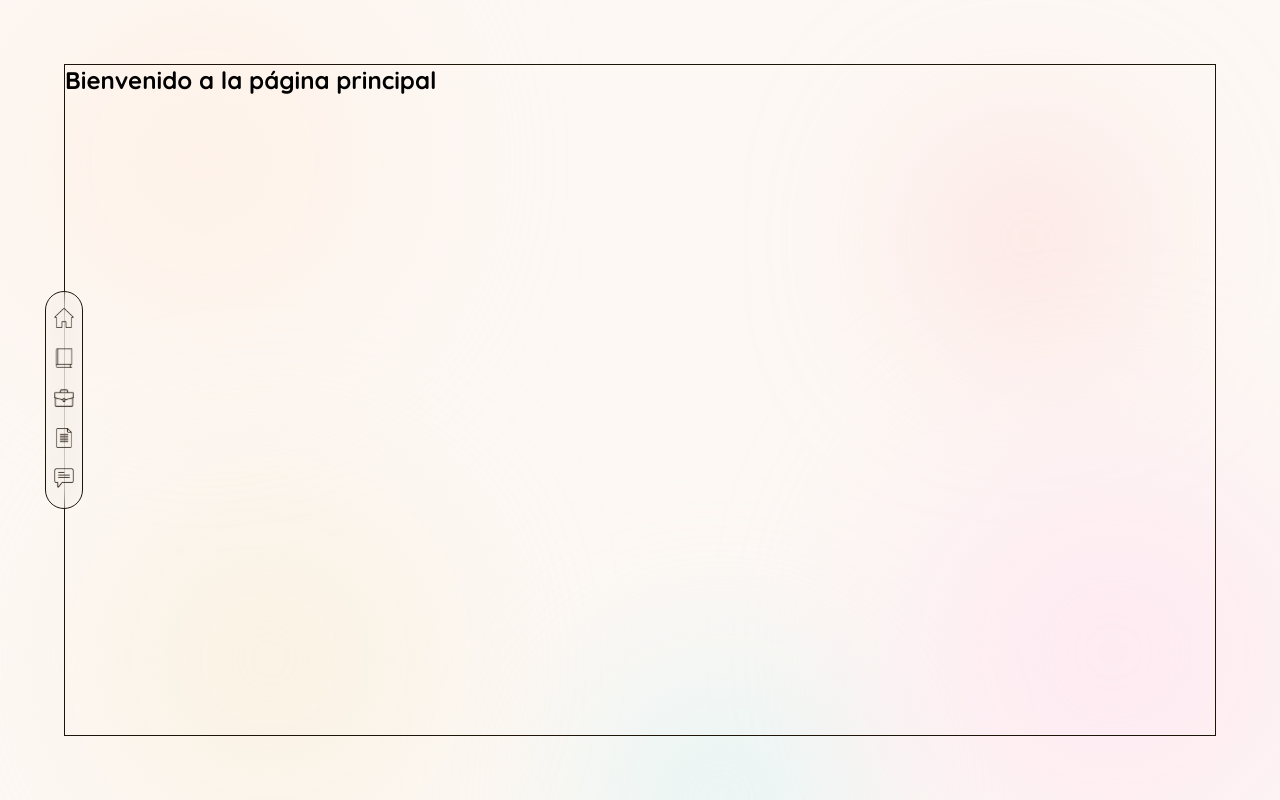
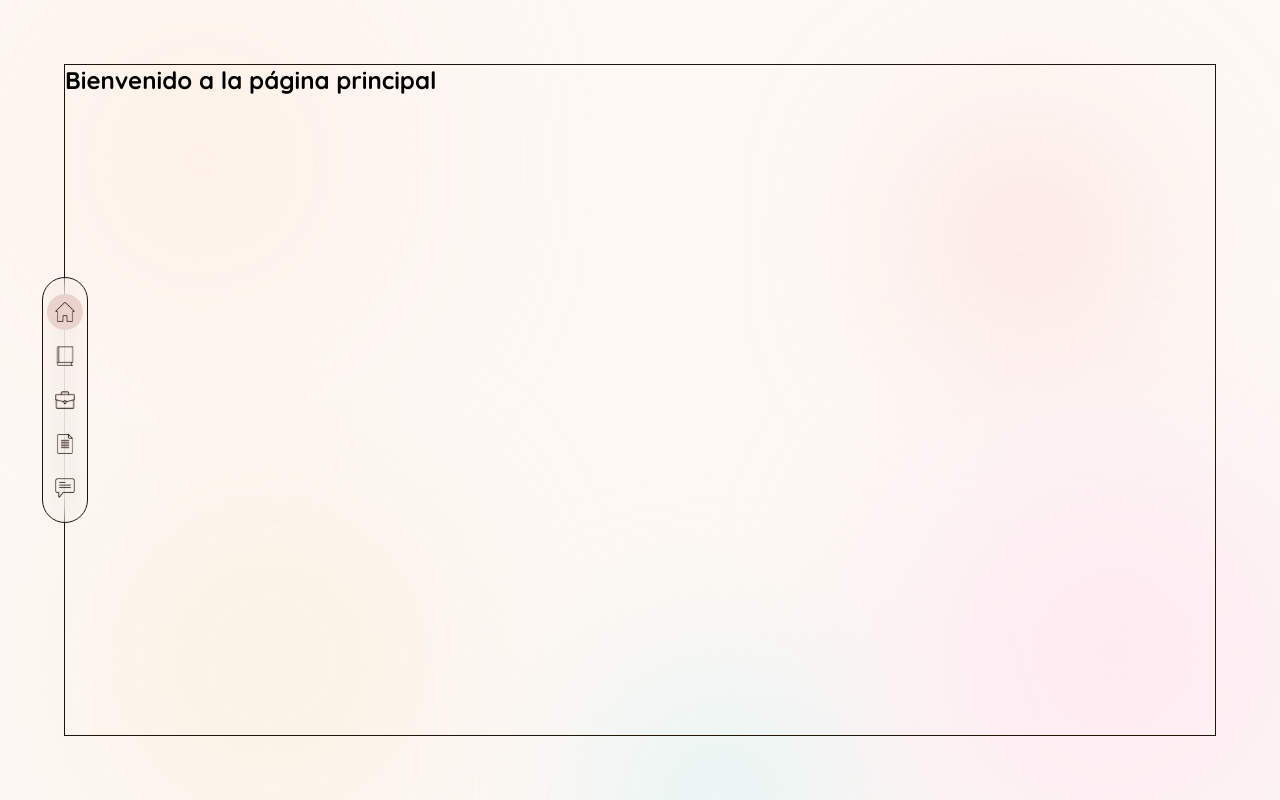
Before and after one commit to darianaren/my-portfolio, a React (Create React App) app: page / in a window 1280 px wide. Built offline with nearby package versions, Linux system fonts and the light colour scheme; a web font is replaced by a local one.

Commit message:
[main] style (src/components/NavBar)

```diff
--- a/src/components/NavBar/layout.jsx
+++ b/src/components/NavBar/layout.jsx
@@ -5,14 +5,8 @@ import styles from "./styles.module.css";
 export const NavItem = ({ to, icon, label, isExternal, download }) => {
   if (isExternal) {
     return (
-      <a href={to} download={download}>
-        <img
-          width={20}
-          height={20}
-          className={`icon ${styles["nav-link-icon"]}`}
-          src={icon}
-          alt={label}
-        />
+      <a href={to} download={download} className={styles.inactive}>
+        <img width={20} height={20} src={icon} alt={label} className="icon" />
       </a>
     );
   }
@@ -22,14 +16,12 @@ export const NavItem = ({ to, icon, label, isExternal, download }) => {
   };
 
   return (
-    <NavLink to={to} onClick={handleScrollTop} activeClassName={styles.active}>
-      <img
-        width={20}
-        height={20}
-        className={`icon ${styles["nav-link-icon"]}`}
-        src={icon}
-        alt={label}
-      />
+    <NavLink
+      to={to}
+      onClick={handleScrollTop}
+      className={({ isActive }) => (isActive ? styles.active : styles.inactive)}
+    >
+      <img width={20} height={20} src={icon} alt={label} className="icon" />
     </NavLink>
   );
 };
--- a/src/components/NavBar/styles.module.css
+++ b/src/components/NavBar/styles.module.css
@@ -5,7 +5,7 @@
   bottom: 1.7rem;
   position: fixed;
 
-  padding: 0.5rem 1rem;
+  padding: 0.25rem 1rem;
 
   border-radius: 1.75rem;
   transform: translateX(-50%);
@@ -16,8 +16,10 @@
 }
 
 .nav-ul {
-  gap: 1rem;
+  gap: 0.5rem;
   display: flex;
+  align-items: center;
+  justify-content: center;
 }
 
 .nav-li {
@@ -27,10 +29,8 @@
 }
 
 .tooltip {
-  display: none;
-
-  top: -3rem;
-  left: -0.5rem;
+  top: -2.75rem;
+  left: 0rem;
   position: absolute;
 
   font-size: 0.85rem;
@@ -39,8 +39,11 @@
   width: max-content;
   padding: 0.3rem 0.85rem 0.35rem;
 
+  opacity: 0;
   z-index: 200;
+  visibility: hidden;
   border-radius: 0.25rem;
+  transition: opacity 0.3s ease-in-out, visibility 0.3s ease-in-out;
   background-color: var(--cream);
 }
 
@@ -60,16 +63,32 @@
 
 @media (pointer: fine) {
   .nav-li:hover .tooltip {
-    display: block;
+    opacity: 1;
+    visibility: visible;
   }
+}
+
+.active,
+.inactive {
+  display: inline-flex;
+  align-items: center;
+  justify-content: center;
+
+  padding: 0.5rem;
+
+  border-radius: 50%;
+}
+
+.active {
+  background-color: var(--cream);
 }
 
 @media screen and (min-width: 1000px) {
   .nav-container {
     bottom: 50vh;
-    left: 2.8rem;
+    left: 2.65rem;
 
-    padding: 1rem 0.5rem;
+    padding: 1rem 0.25rem;
 
     transform: translate(0%, 50%);
   }
@@ -79,8 +98,8 @@
   }
 
   .tooltip {
-    top: 0rem;
-    left: 2.25rem;
+    top: 0.25rem;
+    left: 3rem;
 
     padding: 0.3rem 0.85rem 0.35rem;
   }
```
Also changed, not shown: 1 other file (tests, documents, lock files or other folders).
